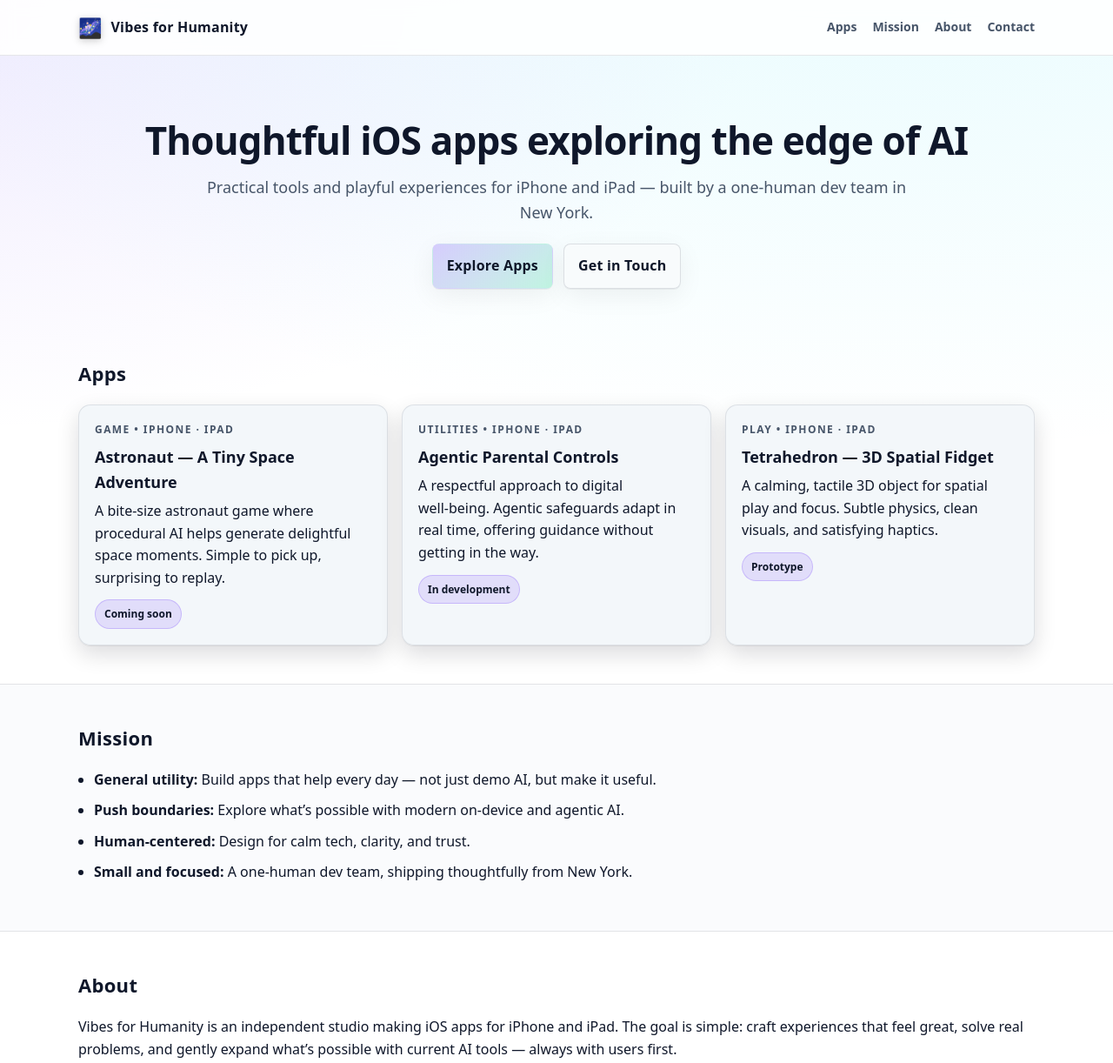
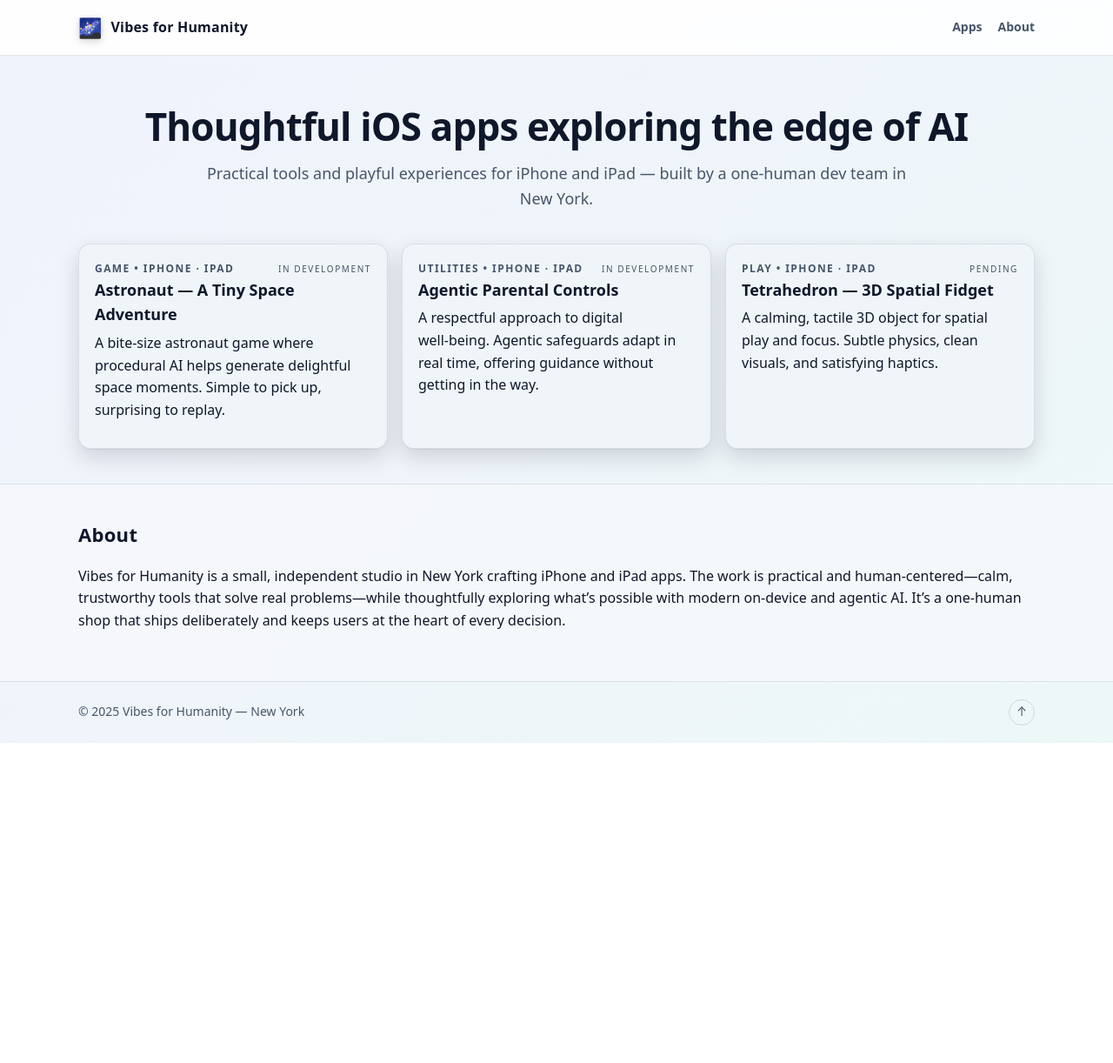
Before and after one commit to vibesforhumanity/vibesforhumanity-site, a plain HTML site: page index.html in a window 1280 px wide. Shown: the top 1222 px of the page at 87% size. After the commit the page ends 854 px from the top, so only its background shows below. Drawn offline with Linux system fonts and the light colour scheme.

Commit message:
Site + Pages workflow + CNAME

```diff
--- a/index.html
+++ b/index.html
@@ -30,9 +30,7 @@
         </a>
         <nav class="nav">
           <a href="#apps">Apps</a>
-          <a href="#mission">Mission</a>
           <a href="#about">About</a>
-          <a href="#contact">Contact</a>
         </nav>
       </div>
     </header>
@@ -42,78 +40,54 @@
         <div class="container hero-inner">
           <h1>Thoughtful iOS apps exploring the edge of AI</h1>
           <p class="lead">Practical tools and playful experiences for iPhone and iPad — built by a one‑human dev team in New York.</p>
-          <div class="cta">
-            <a class="btn primary" href="#apps">Explore Apps</a>
-            <a class="btn" href="#contact">Get in Touch</a>
-          </div>
+
         </div>
       </section>
 
       <section id="apps" class="section">
         <div class="container">
-          <h2 class="section-title">Apps</h2>
           <div class="cards">
             <article class="card">
-              <div class="card-meta">Game • iPhone · iPad</div>
+              <div class="card-top">
+                <div class="card-meta">Game • iPhone · iPad</div>
+                <div class="card-status">In development</div>
+              </div>
               <h3 class="card-title">Astronaut — A Tiny Space Adventure</h3>
               <p class="card-body">A bite‑size astronaut game where procedural AI helps generate delightful space moments. Simple to pick up, surprising to replay.</p>
-              <div class="card-actions">
-                <a class="chip" aria-label="Status: Coming soon">Coming soon</a>
-                <!-- Replace with App Store link when available -->
-                <!-- <a class="btn small" href="https://apps.apple.com/app/idXXXXXXXXX">App Store</a> -->
-              </div>
+
             </article>
 
             <article class="card">
-              <div class="card-meta">Utilities • iPhone · iPad</div>
+              <div class="card-top">
+                <div class="card-meta">Utilities • iPhone · iPad</div>
+                <span class="card-status">In development</span>
+              </div>
               <h3 class="card-title">Agentic Parental Controls</h3>
               <p class="card-body">A respectful approach to digital well‑being. Agentic safeguards adapt in real time, offering guidance without getting in the way.</p>
-              <div class="card-actions">
-                <a class="chip">In development</a>
-              </div>
+
             </article>
 
             <article class="card">
-              <div class="card-meta">Play • iPhone · iPad</div>
+              <div class="card-top">
+                <div class="card-meta">Play • iPhone · iPad</div>
+                <span class="card-status">Pending</span>
+              </div>
               <h3 class="card-title">Tetrahedron — 3D Spatial Fidget</h3>
               <p class="card-body">A calming, tactile 3D object for spatial play and focus. Subtle physics, clean visuals, and satisfying haptics.</p>
-              <div class="card-actions">
-                <a class="chip">Prototype</a>
-              </div>
+
             </article>
           </div>
         </div>
       </section>
 
-      <section id="mission" class="section alt">
+      <section id="about" class="section alt">
         <div class="container">
-          <h2 class="section-title">Mission</h2>
-          <ul class="bullets">
-            <li><strong>General utility:</strong> Build apps that help every day — not just demo AI, but make it useful.</li>
-            <li><strong>Push boundaries:</strong> Explore what’s possible with modern on‑device and agentic AI.</li>
-            <li><strong>Human‑centered:</strong> Design for calm tech, clarity, and trust.</li>
-            <li><strong>Small and focused:</strong> A one‑human dev team, shipping thoughtfully from New York.</li>
-          </ul>
+          <h2 class="section-title">About</h2>
+          <p>Vibes for Humanity is a small, independent studio in New York crafting iPhone and iPad apps. The work is practical and human‑centered—calm, trustworthy tools that solve real problems—while thoughtfully exploring what’s possible with modern on‑device and agentic AI. It’s a one‑human shop that ships deliberately and keeps users at the heart of every decision.</p>
         </div>
       </section>
 
-      <section id="about" class="section">
-        <div class="container">
-          <h2 class="section-title">About</h2>
-          <p>Vibes for Humanity is an independent studio making iOS apps for iPhone and iPad. The goal is simple: craft experiences that feel great, solve real problems, and gently expand what’s possible with current AI tools — always with users first.</p>
-        </div>
-      </section>
 
-      <section id="contact" class="section alt">
-        <div class="container">
-          <h2 class="section-title">Contact</h2>
-          <p>Questions, press, or collaboration? Say hello.</p>
-          <p>
-            <a class="btn primary" href="mailto:hello@vibesforhumanity.com">hello@vibesforhumanity.com</a>
-          </p>
-          <p class="fineprint">Privacy‑forward by default. No trackers on this site.</p>
-        </div>
-      </section>
     </main>
 
     <footer class="site-footer">
--- a/styles.css
+++ b/styles.css
@@ -32,10 +32,24 @@ body {
   margin: 0;
   font-family: system-ui, -apple-system, Segoe UI, Roboto, Helvetica, Arial, "Apple Color Emoji", "Segoe UI Emoji";
   color: var(--text);
-  background: radial-gradient(1200px 600px at 80% -10%, rgba(103, 232, 249, 0.15), rgba(0,0,0,0)) no-repeat,
-              radial-gradient(1000px 500px at -10% 0%, rgba(167, 139, 250, 0.18), rgba(0,0,0,0)) no-repeat,
-              var(--bg);
+  /* Subtle, lighter animated gradient using Explore Apps colors */
+  background:
+    linear-gradient(-45deg,
+      color-mix(in oklab, var(--primary) 18%, transparent),
+      color-mix(in oklab, var(--accent) 16%, transparent),
+      color-mix(in oklab, var(--primary) 14%, transparent),
+      color-mix(in oklab, var(--accent) 12%, transparent)
+    ),
+    var(--bg);
+  background-size: 800% 800%, auto;
+  animation: gradient 36s ease infinite;
   line-height: 1.6;
+}
+
+@keyframes gradient {
+  0% { background-position: 0% 50%; }
+  50% { background-position: 100% 50%; }
+  100% { background-position: 0% 50%; }
 }
 
 a { color: inherit; text-decoration: none; }
@@ -65,7 +79,7 @@ a:hover { text-decoration: underline; }
 .nav a:hover { color: var(--text); text-decoration: none; }
 
 /* Hero */
-.hero { padding: 72px 0 36px; }
+.hero { padding: 56px 0 8px; }
 .hero-inner { text-align: center; }
 .hero h1 {
   font-size: clamp(28px, 4.2vw, 44px);
@@ -91,7 +105,8 @@ a:hover { text-decoration: underline; }
 .btn.small { padding: 8px 12px; font-size: 14px; }
 
 /* Sections */
-.section { padding: 44px 0; }
+.section { padding: 40px 0; }
+.section#apps { padding-top: 8px; }
 .section.alt { background: color-mix(in oklab, var(--surface) 70%, transparent); border-top: 1px solid color-mix(in oklab, var(--text) 10%, transparent); border-bottom: 1px solid color-mix(in oklab, var(--text) 10%, transparent); }
 .section-title { font-size: 22px; margin: 0 0 18px; letter-spacing: 0.3px; }
 
@@ -102,17 +117,23 @@ a:hover { text-decoration: underline; }
   gap: 16px;
 }
 .card {
+  position: relative;
   padding: 18px;
   background: color-mix(in oklab, var(--surface-2) 80%, transparent);
   border: 1px solid color-mix(in oklab, var(--text) 10%, transparent);
   border-radius: var(--radius);
   box-shadow: 0 1px 0 rgba(0,0,0,.06), 0 10px 26px rgba(2,6,23,.14);
 }
+.card-top { display: grid; grid-template-columns: 1fr auto; align-items: baseline; column-gap: 8px; }
 .card-meta { color: var(--muted); font-size: 12px; font-weight: 700; text-transform: uppercase; letter-spacing: 0.12em; margin-bottom: 8px; }
+/* Remove bottom margin when meta is in the top row */
+.card-top .card-meta { margin-bottom: 0; }
+/* Make status clearly smaller, lighter, uppercase, right-aligned */
+.card .card-status { display: inline-block; font-size: 10px; line-height: 1; font-weight: 300; text-transform: uppercase; letter-spacing: 0.16em; color: var(--muted); text-align: right; white-space: nowrap; }
 .card-title { margin: 0 0 6px; font-size: 18px; }
 .card-body { margin: 0 0 12px; color: var(--text); }
 .card-actions { display: flex; gap: 10px; align-items: center; }
-.chip { display: inline-block; font-size: 12px; font-weight: 700; padding: 6px 10px; border-radius: 999px; color: var(--text); background: color-mix(in oklab, var(--primary) 24%, transparent); border: 1px solid color-mix(in oklab, var(--primary) 45%, transparent); text-decoration: none; }
+.chip { display: inline-block; font-size: 13px; font-weight: 600; padding: 0; border-radius: 0; color: var(--muted); background: transparent; border: 0; text-decoration: none; }
 
 /* Bullets */
 .bullets { margin: 0; padding-left: 18px; }
```
Also changed, not shown: 1 other file.
